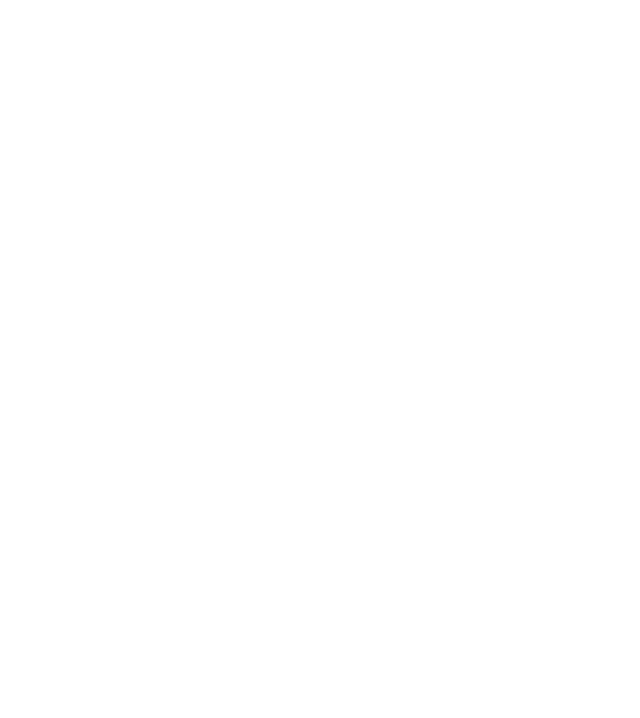
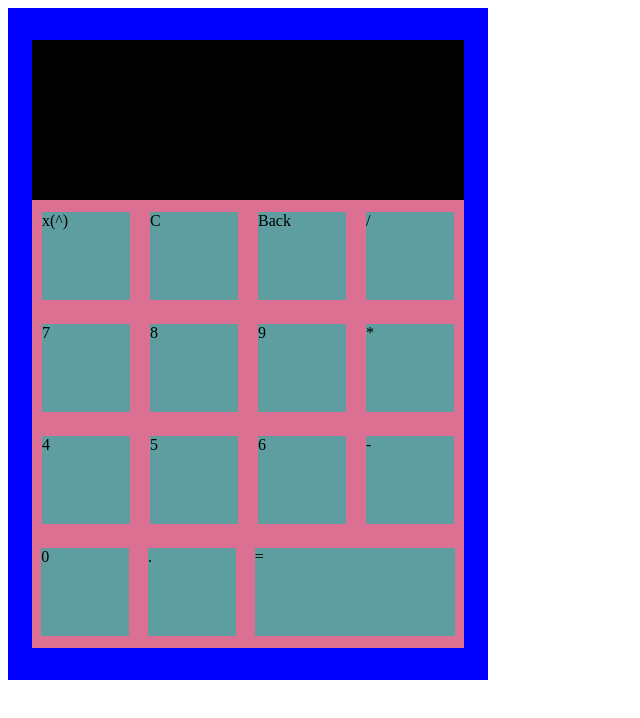
Before and after one commit to hh1897/calculator, a plain HTML site: page calculator.html in a window 1280 px wide. Shown: the whole page, without its empty margins (0-640 px from the left). Drawn offline with Linux system fonts and the light colour scheme.

Commit message:
Basic Calculator Template
Created CSS and HTML code to achieve a calculator layout.

```diff
--- a/calculator.css
+++ b/calculator.css
@@ -1,3 +1,39 @@
 body
 {
+    display: flex;
+
 }
+
+#calculator {
+    background-color: blue;
+    height: 42rem;
+    width: 30rem;
+    display: flex;
+    flex-direction: column;
+    justify-content: center;
+    align-items: center;
+
+}
+#calculatorDisplay {
+    background-color: black;
+    height: 10rem;
+    width: 27rem;
+}
+.inputRow {
+    background-color: palevioletred;
+    width: 27rem;
+    height: 7rem;
+    display: flex;
+    flex-direction: row;
+    justify-content: space-around;
+    align-items: center;
+}
+.input {
+    background-color: cadetblue;
+    width: 5.5rem;
+    height: 5.5rem;
+
+}
+#equals {
+    width: 12.5rem;
+}
--- a/calculator.html
+++ b/calculator.html
@@ -3,9 +3,43 @@
 <html lang="en" xmlns="http://www.w3.org/1999/xhtml">
 <head>
     <meta charset="utf-8" />
-    <title></title>
+    <link rel="stylesheet" href="calculator.css">
+    <script src="calculator.js" defer></script>
+    <title>Calculator</title>
 </head>
 <body>
 
+
+    <!--Create calculator skeleton-->
+    <div id="calculator">
+        <div id="calculatorDisplay"></div>
+        <!--input rows-->
+        <div class="inputRow" id="rowOne">
+            <div class="input" id="powerTo">x(^)</div>
+            <div class="input" id="clear">C</div>
+            <div class="input" id="back">Back</div>
+            <div class="input" id="divide">/</div>
+        </div>
+        <div class="inputRow" id="rowTwo">
+            <div class="input" id="seven">7</div>
+            <div class="input" id="eight">8</div>
+            <div class="input" id="nine">9</div>
+            <div class="input" id="multiply">*</div>
+        </div>
+        <div class="inputRow" id="rowThree">
+            <div class="input" id="four">4</div>
+            <div class="input" id="five">5</div>
+            <div class="input" id="six">6</div>
+            <div class="input" id="subtract">-</div>
+        </div>
+        <div class="inputRow" id="rowFour">
+            <div class="input" id="zero">0</div>
+            <div class="input" id="dot">.</div>
+            <div class="input" id="equals">=</div>
+        </div>
+
+    </div>
+
+
 </body>
 </html>
--- a/calculator.js
+++ b/calculator.js
@@ -1 +1,4 @@
 // JavaScript source code
+
+
+// create
```
